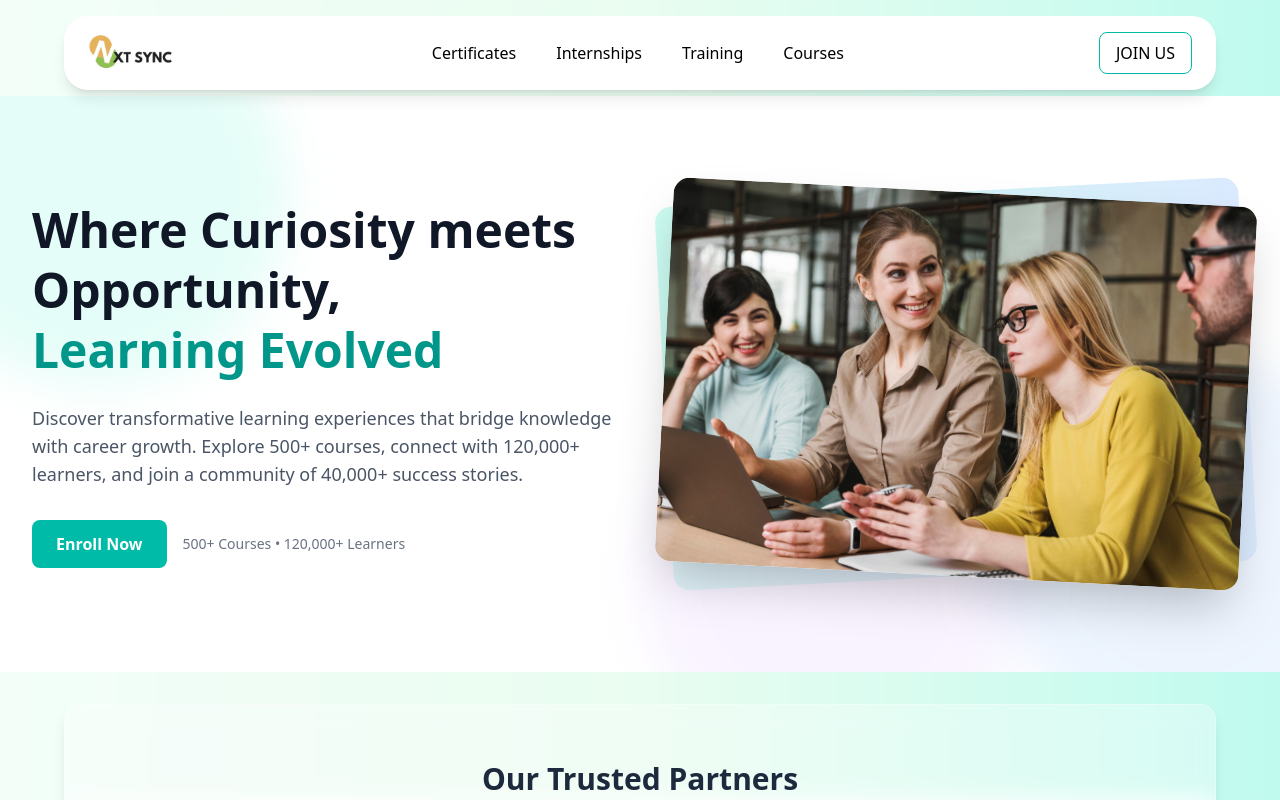
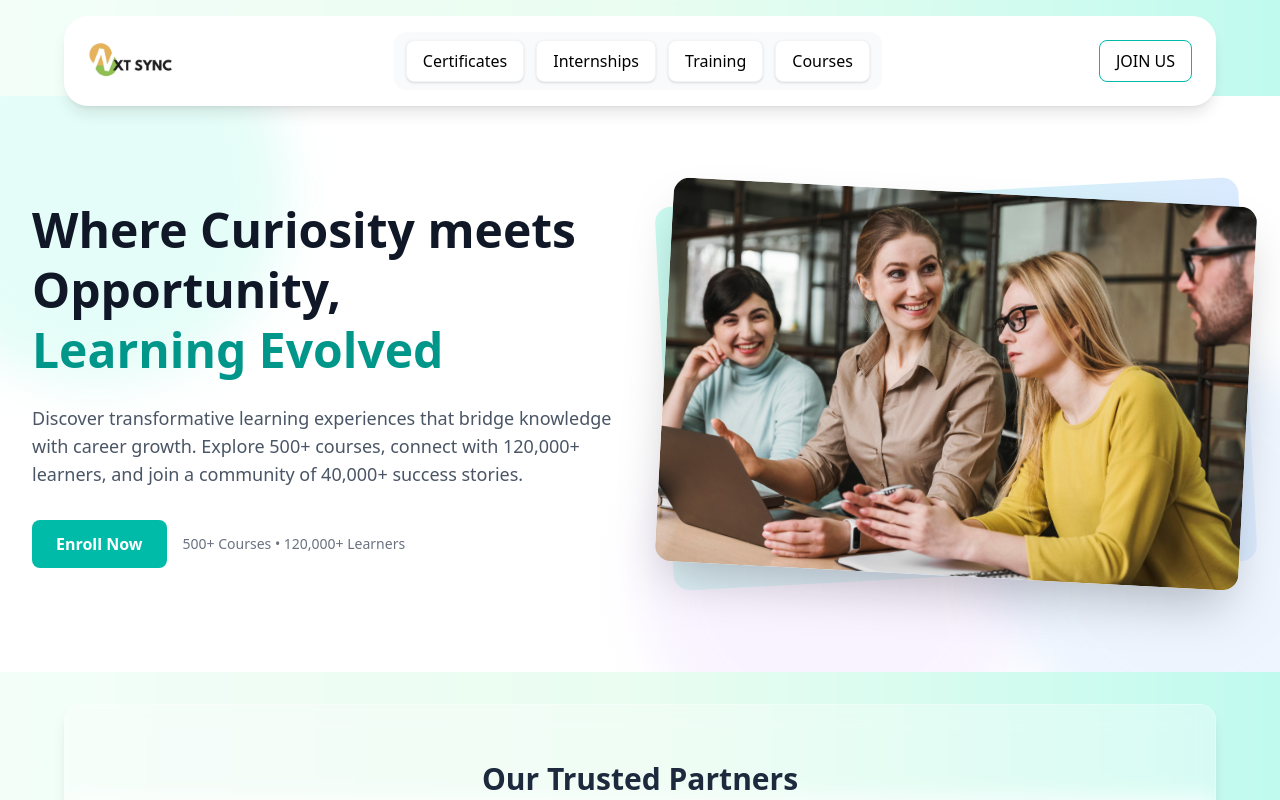
Before and after one commit to mismyst/nextsync, a Next.js app: page / in a window 1280 px wide. Shown: the top 800 px of the page. Built offline with nearby package versions, Linux system fonts and the light colour scheme.

Commit message:
Update Navbar.tsx

```diff
--- a/app/components/Navbar/Navbar.tsx
+++ b/app/components/Navbar/Navbar.tsx
@@ -27,6 +27,14 @@ const Navbar = () => {
     };
   }, []);
 
+  // Navigation links data
+  const navLinks = [
+    { href: "./CertificationsPage", label: "Certificates" },
+    { href: "./InternshipsPage", label: "Internships" },
+    { href: "./TrainingPage", label: "Training" },
+    { href: "./Courses", label: "Courses" }
+  ];
+
   return (
     <>
       {/* Floating Navbar */}
@@ -46,13 +54,20 @@ const Navbar = () => {
               />
             </Link>
 
-            {/* Center: Navigation Links */}
-            <ul className="hidden md:flex space-x-10 text-black font-medium">
-              <li><Link href="./CertificationsPage" className="hover:text-teal-500">Certificates</Link></li>
-              <li><Link href="./InternshipsPage" className="hover:text-teal-500">Internships</Link></li>
-              <li><Link href="./TrainingPage" className="hover:text-teal-500">Training</Link></li>
-              <li><Link href="./Courses" className="hover:text-teal-500">Courses</Link></li>
-            </ul>
+            {/* Center: Navigation Links in a container box with individual boxes inside */}
+            <div className="hidden md:block bg-gray-50 rounded-xl px-3 py-2">
+              <div className="flex space-x-3">
+                {navLinks.map((link, index) => (
+                  <Link
+                    key={index}
+                    href={link.href}
+                    className="px-4 py-2 bg-white border border-gray-100 rounded-lg hover:bg-teal-50 hover:border-teal-500 hover:text-teal-500 transition duration-300 font-medium text-black text-center shadow-sm"
+                  >
+                    {link.label}
+                  </Link>
+                ))}
+              </div>
+            </div>
 
             {/* Right: "JOIN US" Button */}
             <button
```
